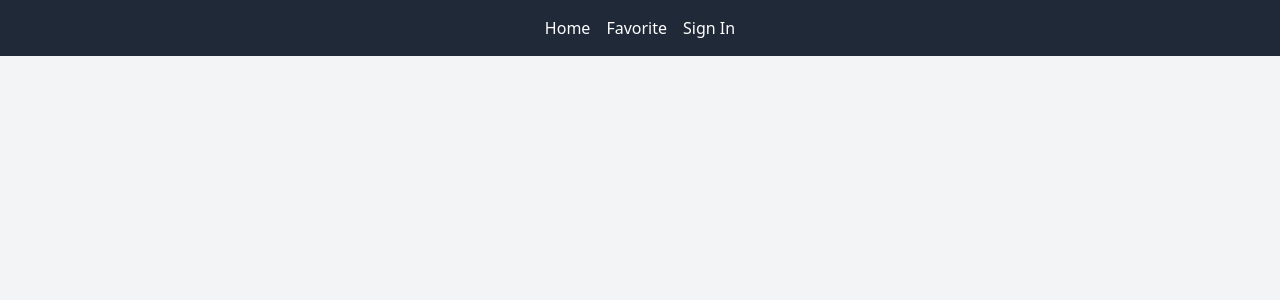
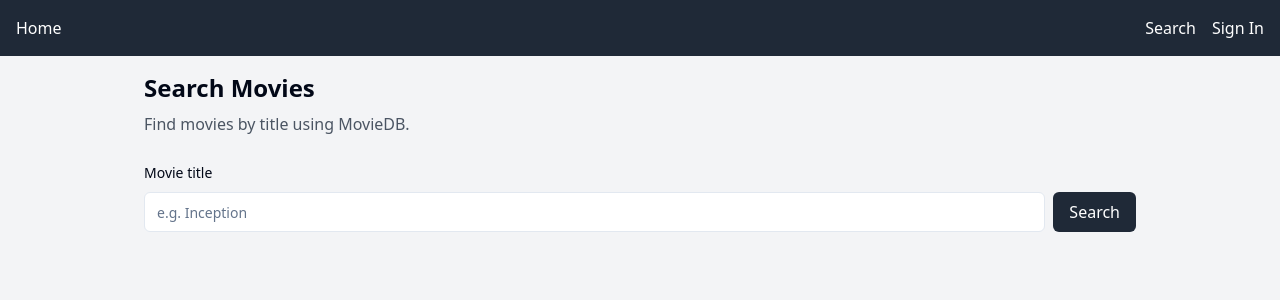
Before and after one commit to lxdavis9lxd/moviedb, a React (Vite) app in the folder MovieDB/: page /search in a window 1280 px wide. Shown: the top 300 px of the page. Built offline with nearby package versions, Linux system fonts and the light colour scheme.

Commit message:
codespace deploy test

```diff
--- a/MovieDB/src/App.jsx
+++ b/MovieDB/src/App.jsx
@@ -2,6 +2,7 @@ import { useState } from "react";
 import { Routes, Route, useNavigate } from "react-router-dom";
 import Home from "@/pages/nonauth/Home";
 import MovieDetails from "@/pages/nonauth/MovieDetails";
+import SearchMovies from "@/pages/nonauth/SearchMovies";
 import Navbar from "@/components/layout/Navbar";
 function App() {
   const navigate = useNavigate();
@@ -13,6 +14,7 @@ function App() {
       <Routes>
         <Route path="/" element={<Home />} />
         <Route path="/MovieDetails/:movieId" element={<MovieDetails />} />
+        <Route path="/search" element={<SearchMovies />} />
       </Routes>
     </>
   );
--- a/MovieDB/src/components/layout/Navbar.jsx
+++ b/MovieDB/src/components/layout/Navbar.jsx
@@ -1,29 +1,27 @@
-import { NavigationMenu, NavigationMenuList, NavigationMenuItem} from "../ui/navigation-menu";
-
 import { Link } from "react-router-dom";
 
 function Navbar() {
   return (
-    <NavigationMenu className="bg-gray-800 text-white p-4 w-full max-w-full">
-      <NavigationMenuList className="flex w-full space-x-4">
-        <NavigationMenuItem className="mr-auto">
+    <nav className="bg-gray-800 text-white p-4 w-full max-w-full">
+      <ul className="flex w-full space-x-4">
+        <li className="mr-auto">
           <Link to="/" className="hover:text-gray-300">
             Home
           </Link>
-        </NavigationMenuItem>
-        <NavigationMenuItem className="ml-auto">
-          <Link to="" className="hover:text-gray-300">
-           Favorite
+        </li>
+        <li className="ml-auto">
+          <Link to="/search" className="hover:text-gray-300">
+           Search
           </Link>
-        </NavigationMenuItem>
-        <NavigationMenuItem className="ml-8">
+        </li>
+        <li className="ml-8">
           <Link to="" className="hover:text-gray-300">
            Sign In
           </Link>
-        </NavigationMenuItem>
+        </li>
          {/* Add more navigation items as needed */}
-      </NavigationMenuList>
-    </NavigationMenu>
+      </ul>
+    </nav>
   );
 }
 
--- /dev/null
+++ b/MovieDB/src/pages/nonauth/SearchMovies.jsx
@@ -0,0 +1,101 @@
+import { useState } from "react";
+import { Label } from "@/components/ui/label";
+import { Input } from "@/components/ui/input";
+import { Card, CardHeader, CardTitle, CardDescription, CardContent } from "@/components/ui/card";
+import { Link } from "react-router-dom";
+import { ApiClient } from "@/utils/api";
+
+function SearchMovies() {
+  const [query, setQuery] = useState("");
+  const [movies, setMovies] = useState([]);
+  const [loading, setLoading] = useState(false);
+  const [error, setError] = useState("");
+  const apiClient = new ApiClient(import.meta.env.VITE_API_BASE_URL);
+
+  const handleSearch = async (event) => {
+    event.preventDefault();
+
+    const trimmedQuery = query.trim();
+    if (!trimmedQuery) {
+      setMovies([]);
+      setError("Please enter a movie title.");
+      return;
+    }
+
+    setLoading(true);
+    setError("");
+
+    const res = await apiClient.getAll("/search/movie", {
+      params: {
+        api_key: import.meta.env.VITE_API_MOVIEDB_TOKEN,
+        query: trimmedQuery,
+      },
+    });
+
+    if (res.success) {
+      setMovies(res.data?.results ?? []);
+    } else {
+      setMovies([]);
+      setError("Unable to search movies right now.");
+    }
+
+    setLoading(false);
+  };
+
+  return (
+    <div className="flex flex-col p-4 w-full max-w-5xl mx-auto">
+      <h1 className="text-2xl font-bold mb-2">Search Movies</h1>
+      <p className="mb-6 text-gray-600">Find movies by title using MovieDB.</p>
+
+      <form onSubmit={handleSearch} className="mb-6 space-y-2">
+        <Label htmlFor="movie-search">Movie title</Label>
+        <div className="flex gap-2">
+          <Input
+            id="movie-search"
+            type="text"
+            value={query}
+            onChange={(event) => setQuery(event.target.value)}
+            placeholder="e.g. Inception"
+          />
+          <button
+            type="submit"
+            className="px-4 py-2 rounded-md bg-gray-800 text-white hover:bg-gray-700 disabled:opacity-50"
+            disabled={loading}
+          >
+            {loading ? "Searching..." : "Search"}
+          </button>
+        </div>
+      </form>
+
+      {error ? <p className="text-red-600 mb-4">{error}</p> : null}
+
+      {movies.length > 0 ? (
+        <div className="grid grid-cols-1 md:grid-cols-3 gap-4">
+          {movies.map((movie) => (
+            <Card key={movie.id}>
+              <CardHeader>
+                <CardTitle>{movie.title}</CardTitle>
+                <CardDescription>{movie.release_date || "Release date unknown"}</CardDescription>
+                {movie.poster_path ? (
+                  <img
+                    src={`https://image.tmdb.org/t/p/w500${movie.poster_path}`}
+                    alt={movie.title}
+                    className="w-full h-auto mt-2 rounded"
+                  />
+                ) : null}
+              </CardHeader>
+              <CardContent>
+                <p className="line-clamp-4">{movie.overview || "No overview available."}</p>
+                <Link to={`/MovieDetails/${movie.id}`} className="text-blue-500 mt-2 inline-block">
+                  View Details
+                </Link>
+              </CardContent>
+            </Card>
+          ))}
+        </div>
+      ) : null}
+    </div>
+  );
+}
+
+export default SearchMovies;
```
Also changed, not shown: 4 other files (tests, documents, lock files or other folders).
